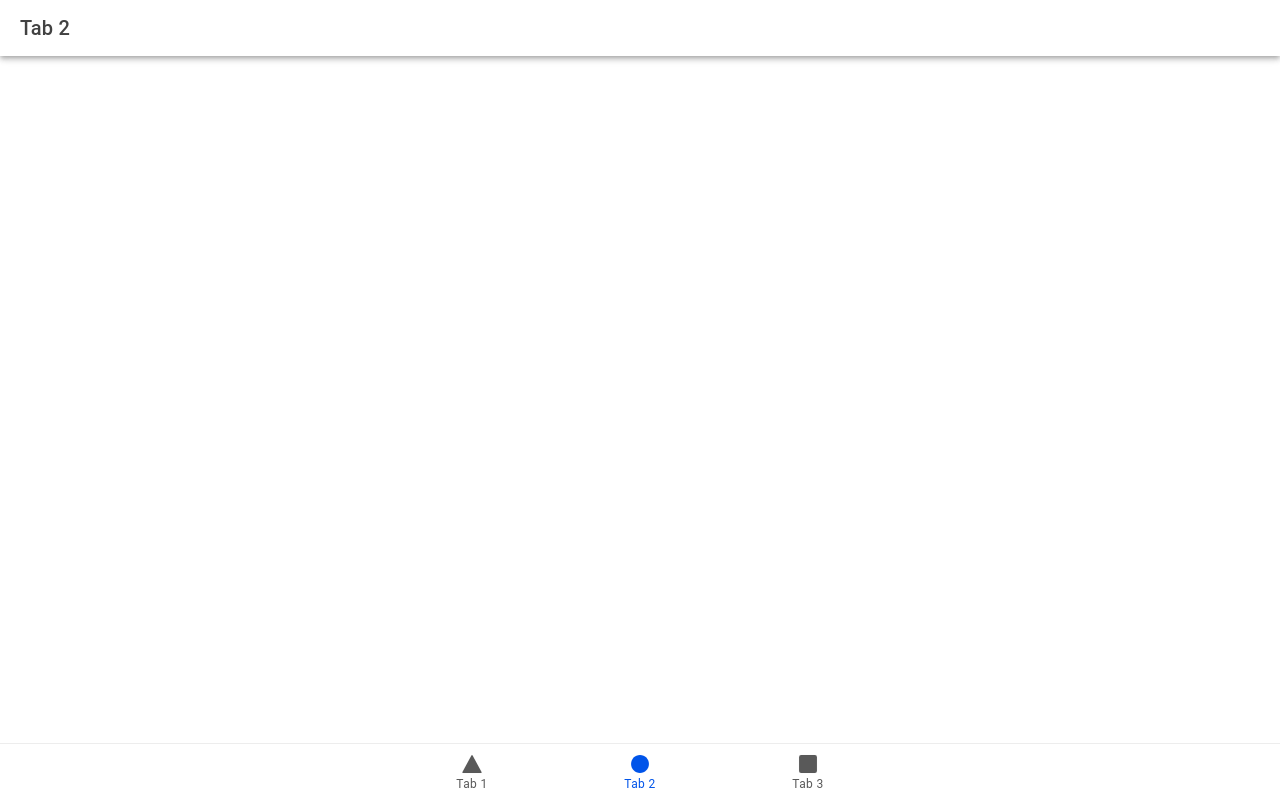
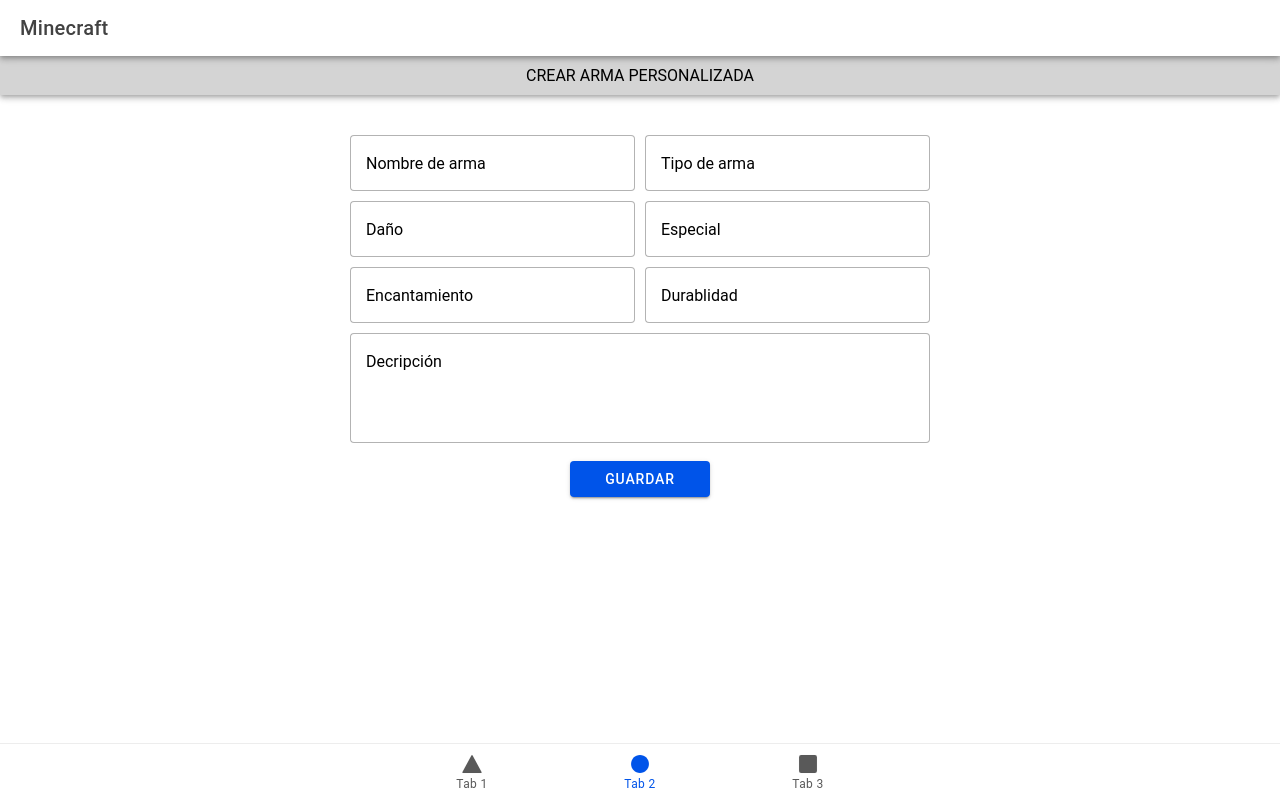
Before and after one commit to Hector-0406/prueba-1, a React (Vite) app: page /tab2 in a window 1280 px wide. Built offline with nearby package versions, Linux system fonts and the light colour scheme.

Commit message:
Se agrego la api para agregar datos desde la UI

```diff
--- a/package.json
+++ b/package.json
@@ -21,6 +21,7 @@
     "@ionic/react-router": "^8.5.0",
     "@types/react-router": "^5.1.20",
     "@types/react-router-dom": "^5.3.3",
+    "axios": "^1.13.1",
     "ionicons": "^7.4.0",
     "react": "19.0.0",
     "react-dom": "19.0.0",
--- /dev/null
+++ b/src/api/clients.ts
@@ -0,0 +1,15 @@
+import axios from 'axios';
+
+export const client = axios.create({
+    baseURL: 'http://127.0.0.1:5000/registarArma'
+});
+
+export interface ArmaData {
+    nombre: String,
+    tipo: String,
+    danio: String,
+    especial: String,
+    encantamiento: String,
+    durabilidad: String,
+    descripcion: String
+}
--- a/src/pages/Tab1.tsx
+++ b/src/pages/Tab1.tsx
@@ -1,29 +1,29 @@
-import './Tab1.css';
-import { IonContent, IonHeader, IonPage, IonTitle, IonToolbar } from '@ionic/react';
-import { IonInput, IonButton, IonImg, IonCheckbox, IonToggle} from '@ionic/react';
-import React, { useState } from 'react';
+import "./Tab1.css";
+import { useState } from "react";
+import {IonContent, IonHeader, IonPage, IonTitle, IonToolbar} from "@ionic/react";
+import {IonInput, IonButton, IonImg, IonCheckbox, IonToggle} from "@ionic/react";
 
 const Tab1: React.FC = () => {
   {/* Inputs */}
-  const [nombre, setNombre] = useState<string>('');
+  const [nombre, setNombre] = useState<string>("");
   const [semilla, setSemilla] = useState<number>(0);
   {/* Modo de juego */}
-  const [survival, setSurvival] = useState<string>('Supervivencia');
-  const [creative, setCreative] = useState<string>('Creativo');
+  const [survival, setSurvival] = useState<string>("Supervivencia");
+  const [creative, setCreative] = useState<string>("Creativo");
   {/* Dificultad */}
-  const [pacific, setPacific] = useState<string>('Pacifico');
-  const [easy, setEasy] = useState<string>('Fácil');
-  const [normal, setNormal] = useState<string>('Normal');
-  const [hard, setHard] = useState<string>('Difícil');
+  const [pacific, setPacific] = useState<string>("Pacifico");
+  const [easy, setEasy] = useState<string>("Fácil");
+  const [normal, setNormal] = useState<string>("Normal");
+  const [hard, setHard] = useState<string>("Difícil");
   {/* Tipo de mundo */}
-  const [defaultWorld, setDefaultWorld] = useState<string>('Default');
-  const [flatWorld, setFlatWorld] = useState<string>('Plano');
+  const [defaultWorld, setDefaultWorld] = useState<string>("Default");
+  const [flatWorld, setFlatWorld] = useState<string>("Plano");
   {/* Permitir trampas */}
   const [permitirTrampas, setPermitirTrampas] = useState<boolean>(false);
 
   return (
     <IonPage>
-    {/* Titulo del Encabezado */}
+      {/*Titulo del Encabezado */}
       <IonHeader>
         <IonToolbar>
           <IonTitle>Minecraft</IonTitle>
@@ -33,7 +33,7 @@ const Tab1: React.FC = () => {
       <IonContent fullscreen class="Content">
         <IonHeader collapse="condense">
           <IonToolbar>
-          <IonTitle  size="large">Tab 1</IonTitle>
+            <IonTitle size="large">Tab 1</IonTitle>
           </IonToolbar>
         </IonHeader>
 
@@ -44,37 +44,41 @@ const Tab1: React.FC = () => {
 
         <div className="Contenedor">
           <div className="PanelIzquierdo">
-          <IonImg src="Img\minecraft.webp" id="Mundo"></IonImg>
-          <IonButton className='ButtonsIzq'>Crear</IonButton>
-          <IonButton className='ButtonsIzq' >Crear en Realms</IonButton>
-          <IonButton className='ButtonsIzq' id="general">General</IonButton>
-          <IonButton className='ButtonsIzq'>Avanzado</IonButton>
-          <IonButton className='ButtonsIzq'>Multijugador</IonButton>
-          <IonButton className='ButtonsIzq'>Trucos</IonButton>
+            <IonImg src="Img/minecraft.webp" id="Mundo"></IonImg>
+            <IonButton className="ButtonsIzq">Crear</IonButton>
+            <IonButton className="ButtonsIzq">Crear en Realms</IonButton>
+            <IonButton className="ButtonsIzq" id="general">General</IonButton>
+            <IonButton className="ButtonsIzq">Avanzado</IonButton>
+            <IonButton className="ButtonsIzq">Multijugador</IonButton>
+            <IonButton className="ButtonsIzq">Trucos</IonButton>
           </div>
 
           <div className="PanelDerecho">
             <p>Nombre del mundo</p>
             <IonInput
               id="Nombre_Mundo"
-          placeholder='Mi mundo'/>
+              type="text"
+              placeholder="Mi mundo"
+              onIonChange={(e) => setNombre(e.detail.value!)} />
             <p>Semilla de Mundo</p>
+
             <IonInput
               id="semilla"
               type="number"
-          placeholder='32578403'/>
+              placeholder="32578403"
+              onIonChange={(e) => setSemilla(Number(e.detail.value!))} />
+
             <p>Modo de Juego</p>
             <IonButton className="Modo">Supervivencia</IonButton>
-          <IonButton className="Modo">Creativo</IonButton> <br/>
-
+            <IonButton className="Modo">Creativo</IonButton> <br />
             <p>Dificultad</p>
             <IonButton className="Difficult">Pacifico</IonButton>
             <IonButton className="Difficult">Fácil</IonButton>
             <IonButton className="Difficult">Normal</IonButton>
             <IonButton className="Difficult">Difícil</IonButton>
-          <p >Tipo de Mundo</p>
-          <IonCheckbox >Default</IonCheckbox>
-          <IonCheckbox >Plano</IonCheckbox>
+            <p>Tipo de Mundo</p>
+            <IonCheckbox>Default</IonCheckbox>
+            <IonCheckbox>Plano</IonCheckbox>
             <p>Permitir Trampas</p>
             <IonToggle checked={false}></IonToggle>
           </div>
--- a/src/pages/Tab2.css
+++ b/src/pages/Tab2.css
@@ -1,19 +1,60 @@
-.contenedor {
+.main-container {
     text-align: center;
-    position: absolute;
-    left: 0;
-    right: 0;
-    top: 50%;
-    transform: translateY(-50%);
+    padding-bottom: 20px;
 }
 
-.contenedor h1 {
-    font-size: 24px;
-    line-height: 22px;
-    color: #fff;
-    margin: 0;
+#Titulo {
+    padding: 10px;
+    background-color: rgb(212, 212, 212);
+    color: black;
 }
 
-.contenedor h1 {
-    text-decoration: none;
+.form-container {
+    display: grid;
+    grid-template-columns: repeat(2, 1fr);
+    align-items: start;
+    justify-items: stretch;
+    width: min(600px, 90%);
+    margin: 30px auto 0 auto;
+    padding: 10px;
+    gap: 10px;
+    box-sizing: border-box;
 }
+
+.form-container .IonInput {
+    width: 100%;
+    display: block;
+}
+
+.form-container .descripcion-multi {
+    grid-column: 1 / -1;
+    grid-row: span 2;
+    min-height: 110px;
+    width: 100%;
+    display: block;
+}
+
+.form-container .IonButton {
+    grid-column: 1 / -1;
+    justify-self: center;
+    width: 140px;
+    margin-top: 8px;
+}
+
+.form-container .IonInput {
+    font-size: 16px;
+    padding: 6px 8px;
+}
+
+
+@media (max-width: 425px) {
+    .form-container {
+        grid-template-columns: repeat(2, 1fr);
+        width: 95%;
+        gap: 10px;
+    }
+
+    .form-container {
+        width: 350px;
+    }
+}
--- a/src/pages/Tab2.tsx
+++ b/src/pages/Tab2.tsx
@@ -1,22 +1,146 @@
 import { IonContent, IonHeader, IonPage, IonTitle, IonToolbar } from '@ionic/react';
+import {IonInput, IonButton, IonTextarea} from '@ionic/react';
+import { useIonToast } from '@ionic/react';
+import { useState } from 'react';
+import { createPost } from '../utils/createPost';
 import './Tab2.css';
 
+
 const Tab2: React.FC = () => {
+  {/* Mensaje de Tostada */}
+  const [present] = useIonToast();
+
+  const Toast = (message: string) => {
+    present({
+      message,
+      duration: 1500,
+      position: 'bottom'
+    });
+  };
+
+  {/* Variables  */}
+  const [nombre, setNombre] = useState<string>("");
+  const [tipo, setTipo] = useState<string>("");
+  const [danio, setDanio] = useState<string>("");
+  const [especial, setEspecial] = useState<string>("");
+  const [encanto, setEncanto] = useState<string>("");
+  const [durabilidad, setDurabilidad] = useState<string>("");
+  const [descripcion, setDescripcion] = useState<string>("");
+
+  const [isSaving, setIsSaving] = useState<boolean>(false);
+
+  const Guardar = async () => {
+      setIsSaving(true);
+      try {
+          await createPost(
+          nombre,
+          tipo,
+          danio,
+          especial,
+          encanto,
+          durabilidad,
+          descripcion
+        );
+        Toast("Arma Registrada");
+      }catch(error){
+        console.error('Error guardando arma:', error)
+        Toast("Error al guardar arma");
+      }finally{
+        setIsSaving(false);
+      }
+  }
+
   return (
     <IonPage>
+      {/* Header */}
       <IonHeader>
         <IonToolbar>
-          <IonTitle>Tab 2</IonTitle>
+          <IonTitle>Minecraft</IonTitle>
         </IonToolbar>
       </IonHeader>
       <IonContent fullscreen>
-        <IonHeader collapse="condense">
-          <IonToolbar>
-            <IonTitle size="large">Tab 2</IonTitle>
-          </IonToolbar>
-        </IonHeader>
-        <div className="contenedor">
-          <h1>Hello World!</h1>
+        <div className="main-container">
+          <IonHeader id="Titulo">CREAR ARMA PERSONALIZADA</IonHeader>
+
+          <div className="form-container">
+            <IonInput
+              className='IonInput'
+              id="nombre_arma"
+              type="text"
+              label='Nombre de arma'
+              labelPlacement='floating'
+              fill="outline"
+              onIonChange={(e) => setNombre(e.detail.value!)}
+              placeholder="Nombre"/>
+
+            <IonInput
+              className='IonInput'
+              id="tipo_arma"
+              type="text"
+              label='Tipo de arma'
+              labelPlacement='floating'
+              fill="outline"
+              onIonChange={(e) => setTipo(e.detail.value!)}
+              placeholder="Espada"/>
+
+            <IonInput
+              className='IonInput'
+              id="daño_arma"
+              type="text"
+              label='Daño'
+              labelPlacement='floating'
+              fill="outline"
+              onIonChange={(e) => setDanio(e.detail.value!)}
+              placeholder="10"/>
+
+            <IonInput
+              className='IonInput'
+              id="especial_arma"
+              type="text"
+              label='Especial'
+              labelPlacement='floating'
+              fill="outline"
+              onIonChange={(e) => setEspecial(e.detail.value!)}
+              placeholder="Fuego"/>
+
+            <IonInput
+              className='IonInput'
+              id=""
+              type="text"
+              label='Encantamiento'
+              labelPlacement='floating'
+              fill="outline"
+              onIonChange={(e) => setEncanto(e.detail.value!)}
+              placeholder="Daño de fuego" />
+
+              <IonInput
+              className='IonInput'
+              id="duarabildad"
+              type="text"
+              label='Durablidad'
+              labelPlacement='floating'
+              fill="outline"
+              onIonChange={(e) => setDurabilidad(e.detail.value!)}
+              placeholder="Material" />
+
+              <IonTextarea
+                className='descripcion-multi'
+                id="descripcion_arma"
+                label='Decripción'
+                labelPlacement='floating'
+                fill="outline"
+                onIonChange={(e) => setDescripcion(e.detail.value!)}
+                placeholder="Daño de fuego a los enemigos"
+                rows={4}
+                autoGrow={true}/>
+
+              <IonButton
+                className='IonButton'
+                onClick={Guardar}
+                disabled={isSaving}>
+                Guardar
+              </IonButton>
+          </div>
         </div>
       </IonContent>
     </IonPage>
--- /dev/null
+++ b/src/utils/createPost.ts
@@ -0,0 +1,15 @@
+import {client, ArmaData} from '../api/clients';
+
+export const createPost = async (
+        nombre: string,
+        tipo: string,
+        danio: string,
+        especial: string,
+        encantamiento: string,
+        durabilidad: string,
+        descripcion: string): Promise<ArmaData> => {
+    const{data} = await client.post('',
+        {nombre, tipo, danio, especial, encantamiento, durabilidad, descripcion}
+    )
+    return data;
+}
```
Also changed, not shown: 1 other file (tests, documents, lock files or other folders). Lines whose indentation alone changed are shown as unchanged.
